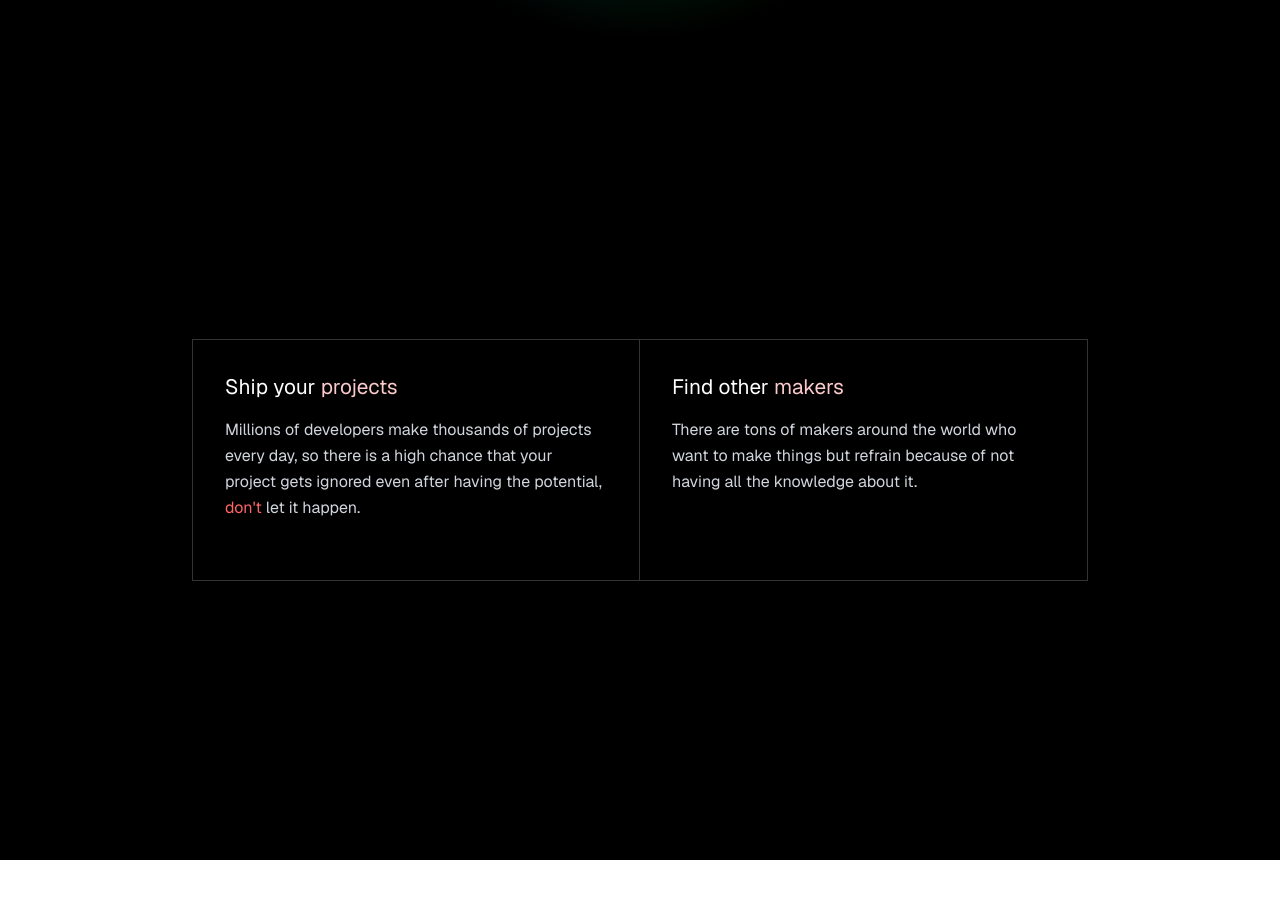
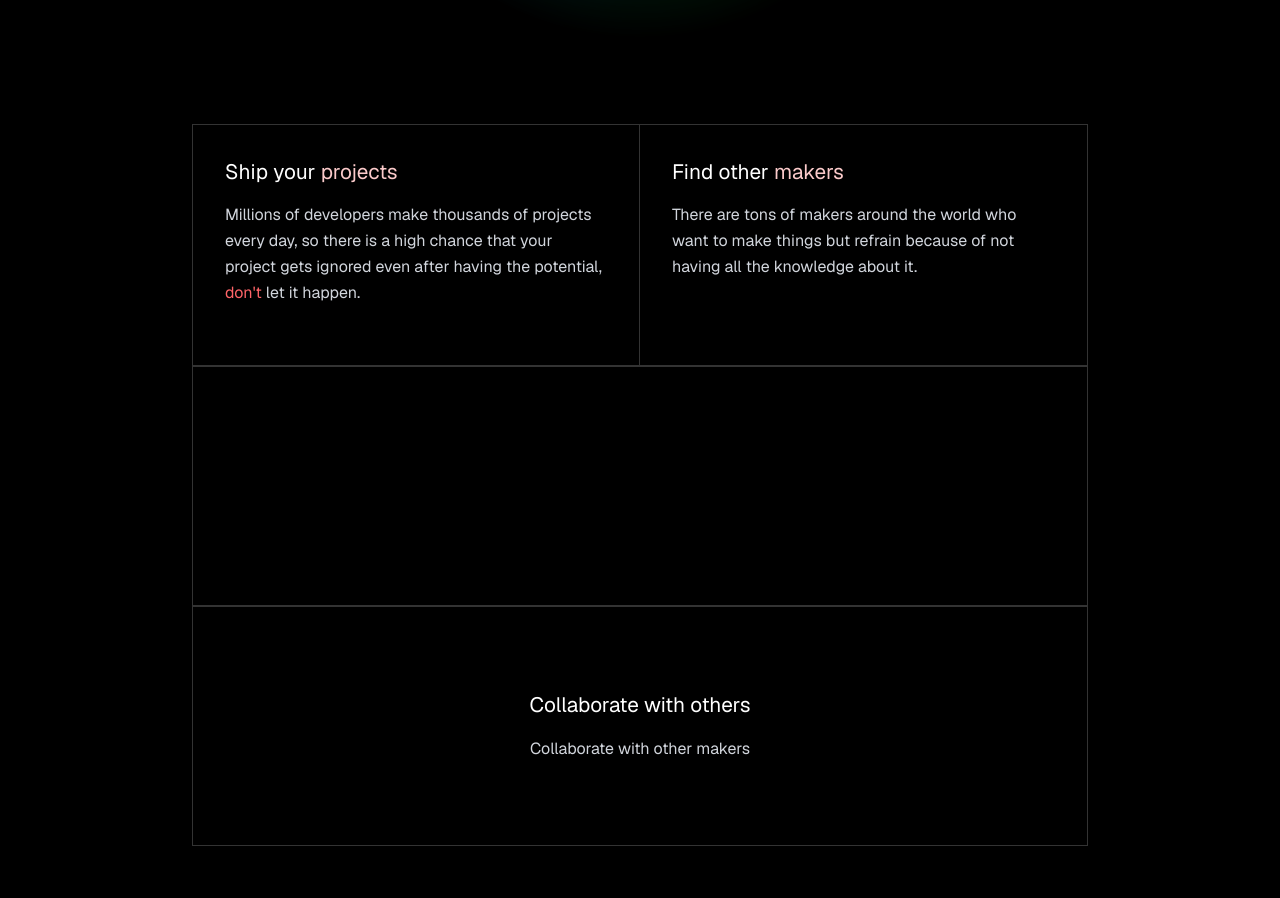
Before and after one commit to Cohortize/site, a React (Vite) app: page / in a window 1280 px wide. Shown: the part 740-1638 px from the top of the page. Before the commit the page ends 1600 px from the top, so only its background shows below. Built offline with nearby package versions, Linux system fonts and the light colour scheme.

Commit message:
making the skeleton of the boxes to continue with the animations

```diff
--- a/src/components/homepage/path.tsx
+++ b/src/components/homepage/path.tsx
@@ -1,7 +1,7 @@
 const Path = () => {
     return (
         <div className="min-h-screen w-full bg-black flex items-center px-4 sm:px-8 lg:px-16 xl:px-20 py-8 sm:py-16">
-            <div className="max-w-7xl w-full mx-auto flex flex-col lg:flex-row gap-8 sm:gap-12 lg:gap-32 xl:gap-40 justify-center items-center">
+            <div className="max-w-7xl w-full mx-auto flex flex-col lg:flex-col gap-0 sm:gap-0 lg:gap-0 xl:gap-0 justify-center items-center">
                 <div className="w-full max-w-4xl flex flex-row border border-white/20">
                     <div className="h-auto min-h-32 sm:min-h-48 md:min-h-56 lg:min-h-60 w-1/2 border-r border-white/20 p-3 sm:p-4 md:p-6 lg:p-8 flex flex-col justify-start">
                         <h3 className="text-white text-sm sm:text-base md:text-lg lg:text-xl xl:text-[1.3rem] font-medium mb-2 sm:mb-3 md:mb-4">
@@ -20,6 +20,20 @@ const Path = () => {
                         </p>
                     </div>
                 </div>
+                <div className="h-auto min-h-32 sm:min-h-48 md:min-h-56 lg:min-h-60 w-full max-w-4xl border border-white/20 flex items-center justify-center p-3 sm:p-4 md:p-6 lg:p-8">
+                    <div className="text-center">
+                    </div>
+                </div>
+                               <div className="h-auto min-h-32 sm:min-h-48 md:min-h-56 lg:min-h-60 w-full max-w-4xl border border-white/20 flex items-center justify-center p-3 sm:p-4 md:p-6 lg:p-8">
+                    <div className="text-center">
+                        <h3 className="text-white text-sm sm:text-base md:text-lg lg:text-xl xl:text-[1.3rem] font-medium mb-2 sm:mb-3 md:mb-4">
+                            Collaborate with others
+                        </h3>
+                        <p className="text-gray-300 text-xs sm:text-sm md:text-base lg:text-base leading-relaxed">
+                            Collaborate with other makers
+                        </p>
+                    </div>
+                </div>
             </div>
         </div>
     );
```
